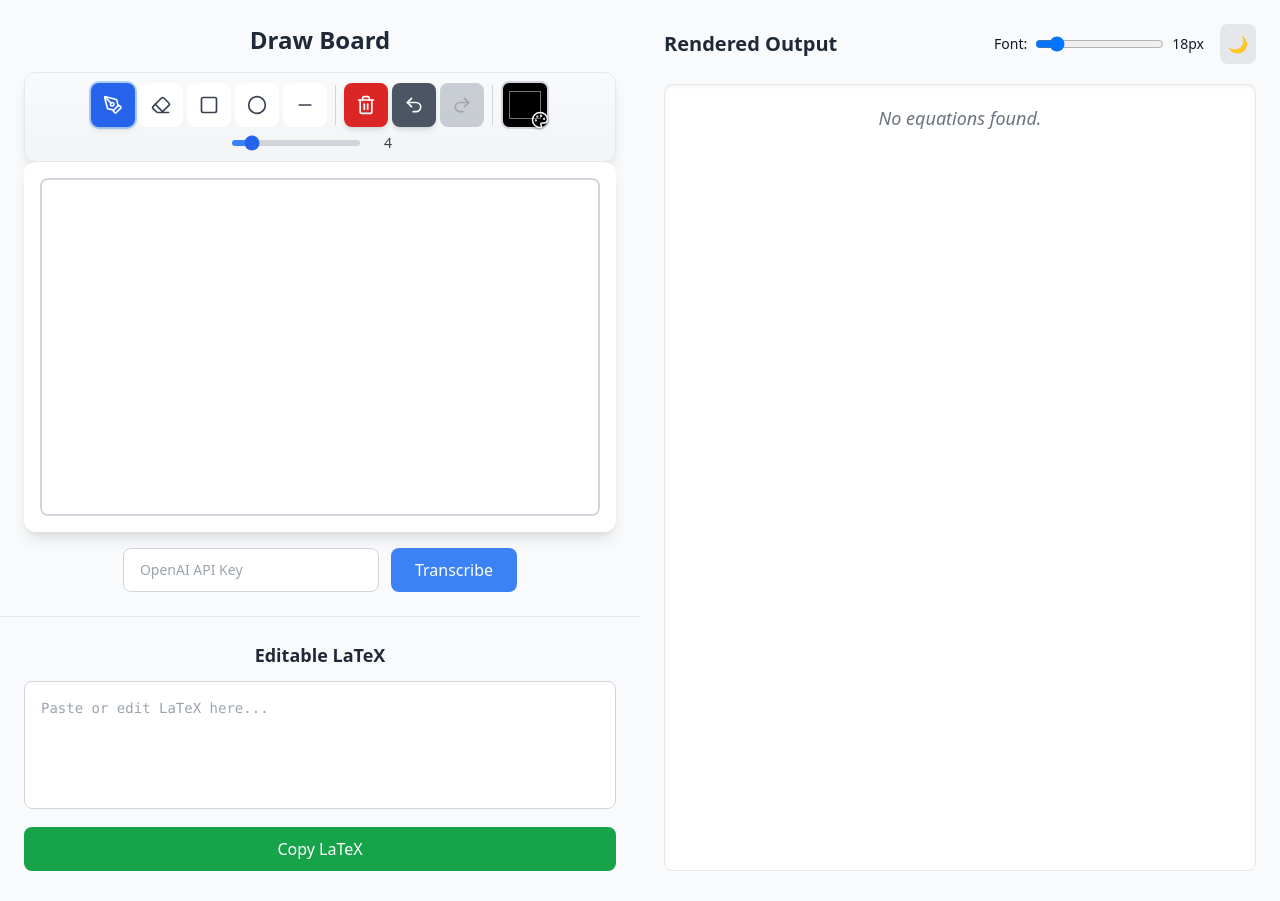
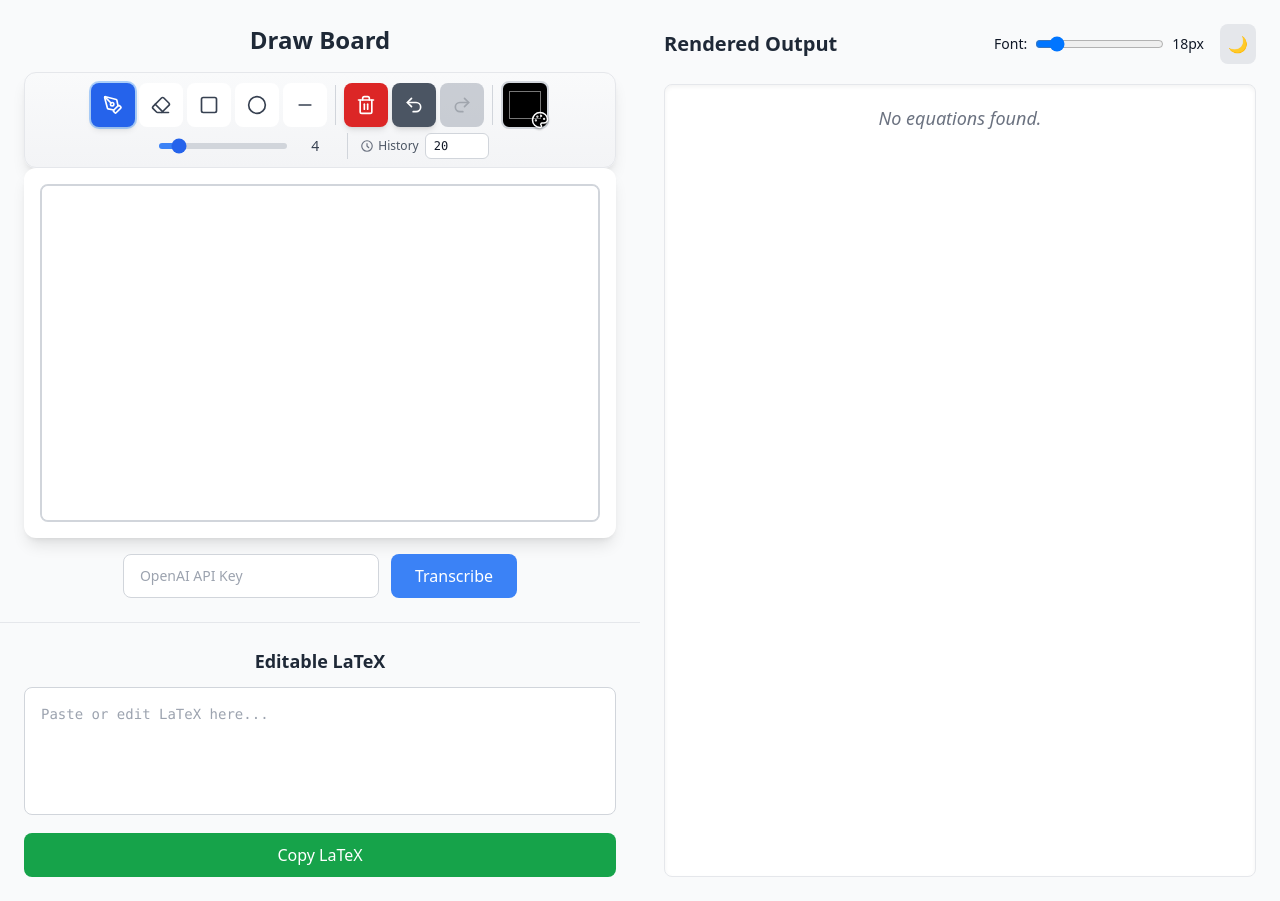
Before and after one commit to Peachie-Codinson/DrawToLatex, a React (Create React App) app in the folder frontend/ocr-latex/: page / in a window 1280 px wide. Built offline with nearby package versions, Linux system fonts and the light colour scheme; what better-react-mathjax would draw is missing.

Commit message:
wtf tanx

```diff
--- a/frontend/ocr-latex/src/components/CanvasBoard.jsx
+++ b/frontend/ocr-latex/src/components/CanvasBoard.jsx
@@ -8,7 +8,6 @@ import React, {
 } from "react";
 import Toolbar from "./Toolbar";
 
-const MAX_HISTORY = 10;
 const ERASER_FACTOR = 1.5;
 
 const CanvasBoard = ({
@@ -32,17 +31,34 @@ const CanvasBoard = ({
   const [undoStack, setUndoStack] = useState([]);
   const [redoStack, setRedoStack] = useState([]);
 
+  // NEW: user-configurable history size (default 20)
+  const [historySize, setHistorySize] = useState(20);
+
   /* --------------------------------------------------------------- */
   /*  History                                                        */
   /* --------------------------------------------------------------- */
   const pushState = useCallback(() => {
     const dataUrl = canvasRef.current.toDataURL();
     setUndoStack((prev) => {
+      // keep at most historySize + 1 (baseline + N actions)
+      const limit = Math.max(1, historySize) + 1;
       const next = [...prev, dataUrl];
-      return next.slice(-MAX_HISTORY - 1);
+      return next.slice(-limit);
     });
-    setRedoStack([]);
-  }, []);
+    setRedoStack([]); // any new action clears redo history
+  }, [historySize]);
+
+  // When history size changes, trim stacks gracefully
+  useEffect(() => {
+    setUndoStack((prev) => {
+      const limit = Math.max(1, historySize) + 1;
+      return prev.slice(-limit);
+    });
+    setRedoStack((prev) => {
+      const limit = Math.max(0, historySize);
+      return prev.slice(-limit);
+    });
+  }, [historySize]);
 
   const restore = useCallback((dataUrl) => {
     const img = new Image();
@@ -53,22 +69,33 @@ const CanvasBoard = ({
   const undo = useCallback(() => {
     if (undoStack.length <= 1) return;
     setUndoStack((prev) => {
-      const popped = prev.pop();
-      setRedoStack((r) => [...r, popped]);
-      restore(prev[prev.length - 1]);
-      return [...prev];
+      const copy = [...prev];
+      const popped = copy.pop(); // current state
+      setRedoStack((r) => {
+        const limit = Math.max(0, historySize);
+        const next = [...r, popped].slice(-limit);
+        return next;
+      });
+      const last = copy[copy.length - 1];
+      restore(last);
+      return copy;
     });
-  }, [undoStack, restore]);
+  }, [undoStack.length, restore, historySize]);
 
   const redo = useCallback(() => {
     if (!redoStack.length) return;
     setRedoStack((prev) => {
-      const next = prev.pop();
-      setUndoStack((u) => [...u, next]);
-      restore(next);
-      return [...prev];
+      const copy = [...prev];
+      const nextState = copy.pop();
+      setUndoStack((u) => {
+        const limit = Math.max(1, historySize) + 1;
+        const next = [...u, nextState].slice(-limit);
+        return next;
+      });
+      restore(nextState);
+      return copy;
     });
-  }, [redoStack, restore]);
+  }, [redoStack.length, restore, historySize]);
 
   const clearCanvas = useCallback(() => {
     const ctx = ctxRef.current;
@@ -88,7 +115,7 @@ const CanvasBoard = ({
     ctx.fillRect(0, 0, canvas.width, canvas.height);
     ctxRef.current = ctx;
     pushState();
-  }, [pushState]); // Fixed: added pushState
+  }, [pushState]);
 
   useEffect(() => initCanvas(), [initCanvas]);
 
@@ -241,7 +268,10 @@ const CanvasBoard = ({
         undoStack={undoStack}
         redoStack={redoStack}
         isLoading={isLoading}
+        historySize={historySize}
+      setHistorySize={setHistorySize}
       />
+
 
       <div className="flex-1 mb-4 bg-white dark:bg-gray-800 rounded-xl shadow-lg p-4">
         <canvas
--- a/frontend/ocr-latex/src/components/Toolbar.jsx
+++ b/frontend/ocr-latex/src/components/Toolbar.jsx
@@ -1,3 +1,4 @@
+// src/components/Toolbar.jsx
 import React from "react";
 import {
   PenTool,
@@ -26,6 +27,9 @@ const Toolbar = ({
   undoStack,
   redoStack,
   isLoading,
+  // NEW props
+  historySize,
+  setHistorySize,
 }) => {
   const tools = [
     { id: "brush", icon: PenTool, label: "Brush" },
@@ -174,6 +178,66 @@ const Toolbar = ({
           {tool === "eraser" ? eraserSize : brushSize}
         </span>
       </div>
+
+      {/* NEW: History size control (inside toolbar) */}
+      {/* NEW: History size control (inside toolbar) – STYLED */}
+<div className="flex items-center gap-1.5 pl-3 border-l border-gray-300 dark:border-gray-600">
+  {/* Label with icon-like feel */}
+  <label
+    htmlFor="history-size-input"
+    className="flex items-center text-xs font-medium text-gray-600 dark:text-gray-400 whitespace-nowrap select-none cursor-pointer"
+    title="Maximum number of undo/redo steps"
+  >
+    <svg
+      xmlns="http://www.w3.org/2000/svg"
+      className="w-3.5 h-3.5 mr-1 text-gray-500 dark:text-gray-400"
+      fill="none"
+      viewBox="0 0 24 24"
+      stroke="currentColor"
+      strokeWidth={2}
+    >
+      <path
+        strokeLinecap="round"
+        strokeLinejoin="round"
+        d="M12 8v4l3 3m6-3a9 9 0 11-18 0 9 9 0 0118 0z"
+      />
+    </svg>
+    History
+  </label>
+
+  {/* Styled number input */}
+  <input
+    id="history-size-input"
+    type="number"
+    min={1}
+    max={200}
+    value={historySize}
+    onChange={(e) => {
+      const v = parseInt(e.target.value, 10);
+      setHistorySize(
+        Number.isFinite(v) ? Math.max(1, Math.min(20000, v)) : 20
+      );
+    }}
+    disabled={isLoading}
+    className={`
+      w-16 px-2 py-1 text-xs font-mono rounded-md border
+      bg-white dark:bg-gray-800
+      text-gray-900 dark:text-gray-100
+      border-gray-300 dark:border-gray-600
+      focus:outline-none focus:ring-2 focus:ring-blue-500 focus:border-blue-500
+      transition-all duration-150
+      ${isLoading ? "opacity-50 cursor-not-allowed" : "cursor-text"}
+      placeholder-gray-400 dark:placeholder-gray-500
+    `}
+    style={{
+      // Custom scrollbar for webkit (optional polish)
+      WebkitAppearance: "none",
+    }}
+    onFocus={(e) => e.target.select()}
+    title="Undo/Redo stack size (1–200)"
+    aria-label="History stack size"
+  />
+</div>
     </div>
   );
 };
```
